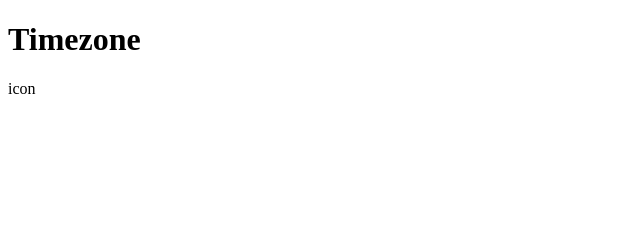
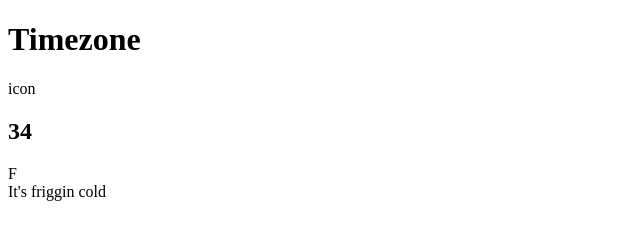
Before and after one commit to mohitdhimanskt/Vanilla-js-wheather-app, a plain HTML site: page index.html in a window 1280 px wide. Shown: the whole page, without its empty margins (0-640 px from the left). Drawn offline with Linux system fonts and the light colour scheme.

Commit message:
Fivecommit

```diff
--- a/index.html
+++ b/index.html
@@ -12,7 +12,15 @@
             <h1 class="location-timezone">Timezone</h1>
              <p>icon</p>
         </div>
-
+       <div class="temperature">
+           <div class="degree-section">
+               <h2 class="temp-degree">34</h2>
+               <span>F</span>
+           </div>
+           <div class="temp-description">
+               It's friggin cold
+           </div>
+       </div>
 
 
         <script src="index.js"></script>
```
